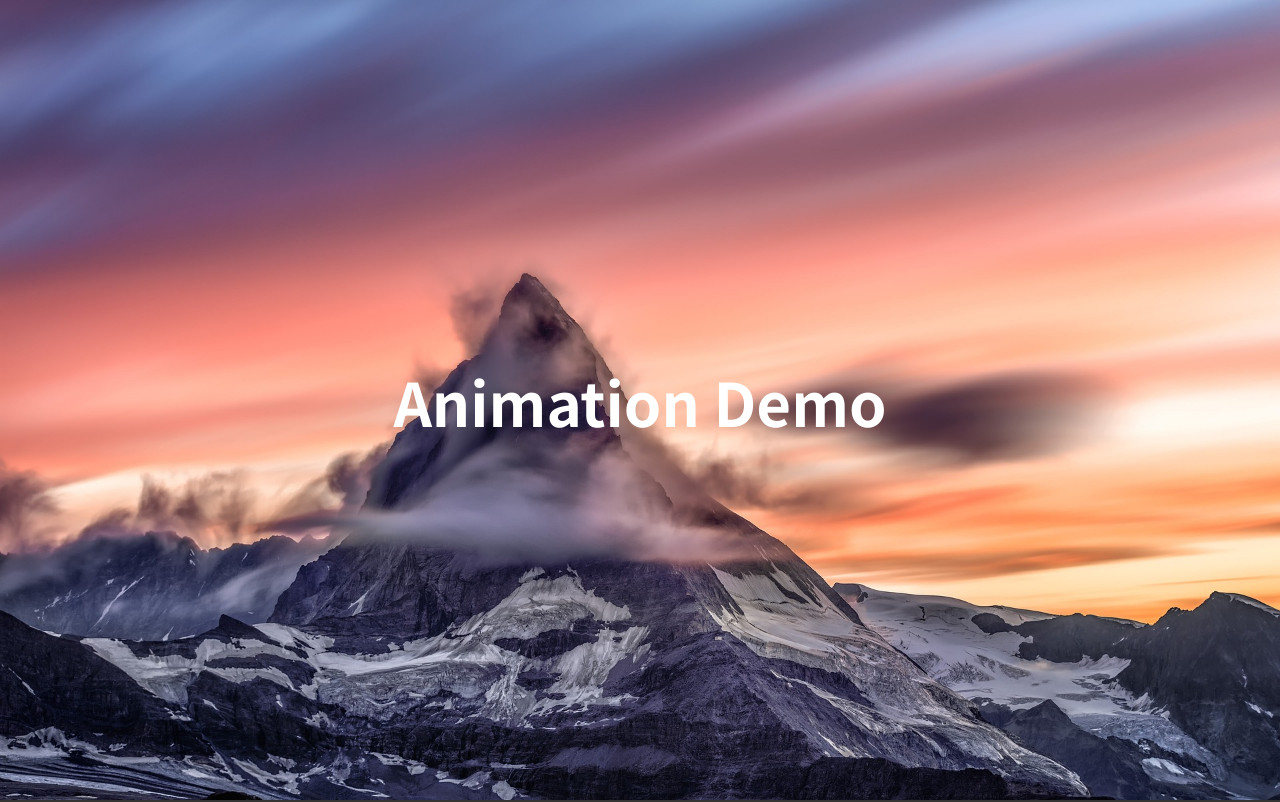
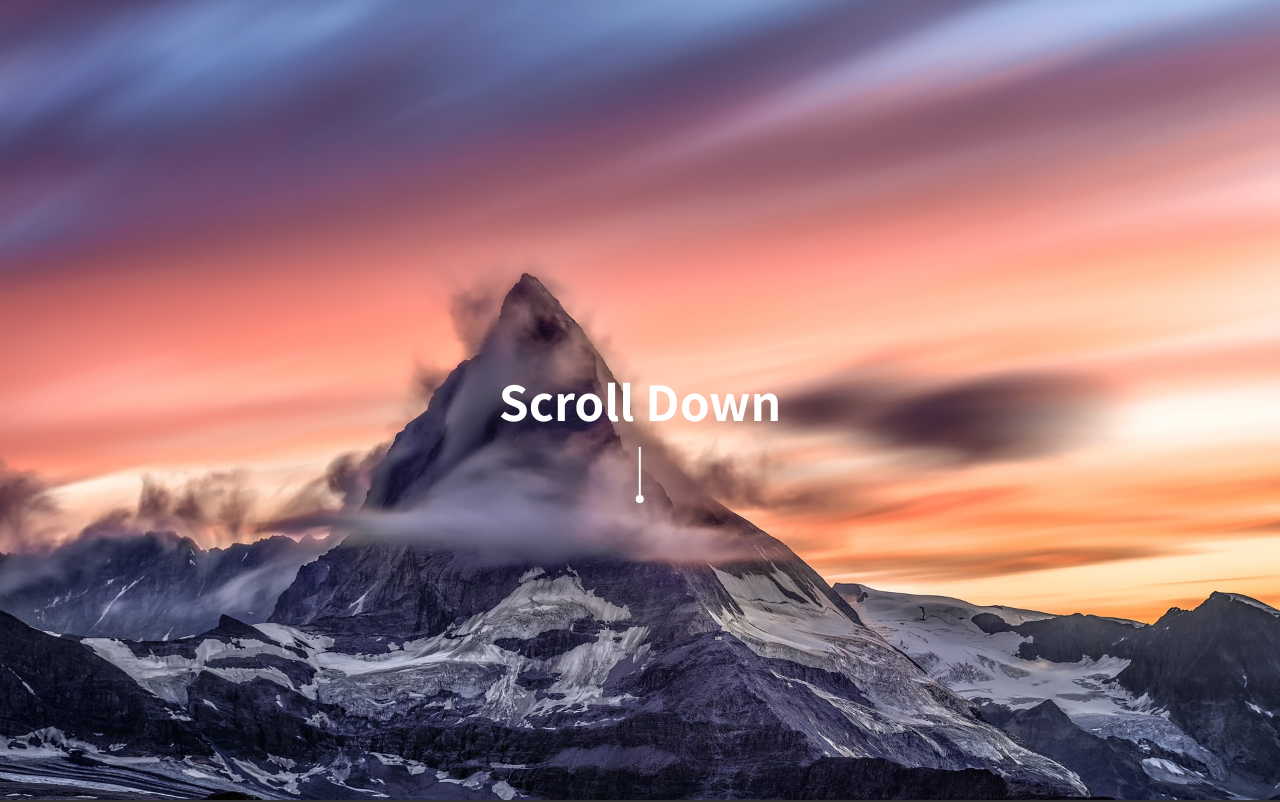
Before and after one commit to hishida0821/Animation-Demo, a plain HTML site: page index.html in a window 1280 px wide. Shown: the top 802 px of the page. Drawn offline with Linux system fonts and the light colour scheme.

Commit message:
mainvisual loading animation

```diff
--- a/assets/css/style.scss
+++ b/assets/css/style.scss
@@ -79,6 +79,69 @@ h1 {
 
 /*====================
 
+aniamtion
+
+====================*/
+@keyframes scrollAnim {
+    0%{
+        bottom: -20px;
+    }
+
+    100%{
+        bottom:  -68px;
+    }
+}
+#fadeUpItem {
+    opacity: 0;
+    transform: translateY(50px);
+    transition: all 1s;
+    span {
+        position: relative;
+        transition: transform 1s ease-in-out;
+    }
+}
+#hideTxt {
+    position: absolute;
+    top: 50%;
+    left: 50%;
+    transform: translate(-50%, -50%);
+    color: #fff;
+    font-size: 4.8rem;
+    font-weight: bold;
+    opacity: 0;
+    transition: opacity 1s ease-in-out;
+    @include sp {
+        font-size: 2.8rem;
+    }
+    &::before {
+        content: '';
+        position: absolute;
+        bottom: -60px;
+        left: 0;
+        right: 0;
+        margin: auto;
+        width: 2px;
+        height: 48px;
+        background: #fff;
+    }
+    &::after {
+        content: '';
+        position: absolute;
+        left: 0;
+        right: 0;
+        margin: auto;
+        width: 8px;
+        height: 8px;
+        background: #fff;
+        border-radius: 50%;
+        animation-name: scrollAnim;
+        animation-duration: 2s;
+        animation-iteration-count:infinite;
+    }
+}
+
+/*====================
+
 contents
 
 ====================*/
@@ -90,6 +153,7 @@ section.mainVisual {
     height: 100vh;
     background: url(../img/img_01.jpg) no-repeat;
     background-size: cover;
+    overflow: hidden;
 }
 
 section.content {
--- a/assets/js/common.js
+++ b/assets/js/common.js
@@ -1,5 +1,27 @@
 'use strict';
 
+// main title fadeup effect
+const fadeUpAnim = () => {
+    let fadeUpItem = document.getElementById('fadeUpItem');
+    let fadeOutLeft = document.getElementById('fadeOutLeft');
+    let fadeOutRight = document.getElementById('fadeOutRight');
+    let hideTxt = document.getElementById('hideTxt');
+
+    setTimeout(() => { // mainTitle apper
+        fadeUpItem.style.cssText = "opacity: 1; transform: translateY(0);"
+    }, 800);
+    setTimeout(() => {
+        fadeOutLeft.style.cssText = "display: inline-block; transform: translateX(-100vw) ;"
+        fadeOutRight.style.cssText = "display: inline-block; transform: translateX(100vw) ;"
+    }, 2400);
+    setTimeout(() => {
+        hideTxt.style.opacity = 1;
+    }, 3000);
+}
+window.addEventListener('load', fadeUpAnim, false);
+
+
+// mainvisual parallax effect
 const parallaxAnim = () => {
     const parallax = document.getElementById('parallax');
     const offsetY = window.scrollY;
@@ -9,10 +31,10 @@ const parallaxAnim = () => {
 }
 window.addEventListener('scroll', parallaxAnim, false);
 
+// text highlight effect
 const opaAnim = () => {
     let item = document.getElementsByClassName('highlights');
     let halfHeight = Math.floor(window.innerHeight / 2);
-
 
     for(let i = 0; i < item.length; i++) {
         item[i].style.cssText = "opacity: 0.3; transition: all .3s";
@@ -25,7 +47,6 @@ const opaAnim = () => {
         } else {
             item[i].style.opacity = 0.3;
         }
-
     }
 }
 window.addEventListener('scroll', opaAnim, false);
--- a/index.html
+++ b/index.html
@@ -12,7 +12,8 @@
 </head>
 <body>
     <section id="parallax" class="mainVisual">
-        <h1>Animation Demo</h1>
+        <h1 id="fadeUpItem"><span id="fadeOutLeft">Animation </span><span id="fadeOutRight">Demo</span></h1>
+        <p id="hideTxt">Scroll Down</p>
     </section>
 
     <section class="content">
```
Also changed, not shown: assets/css/style.css.
